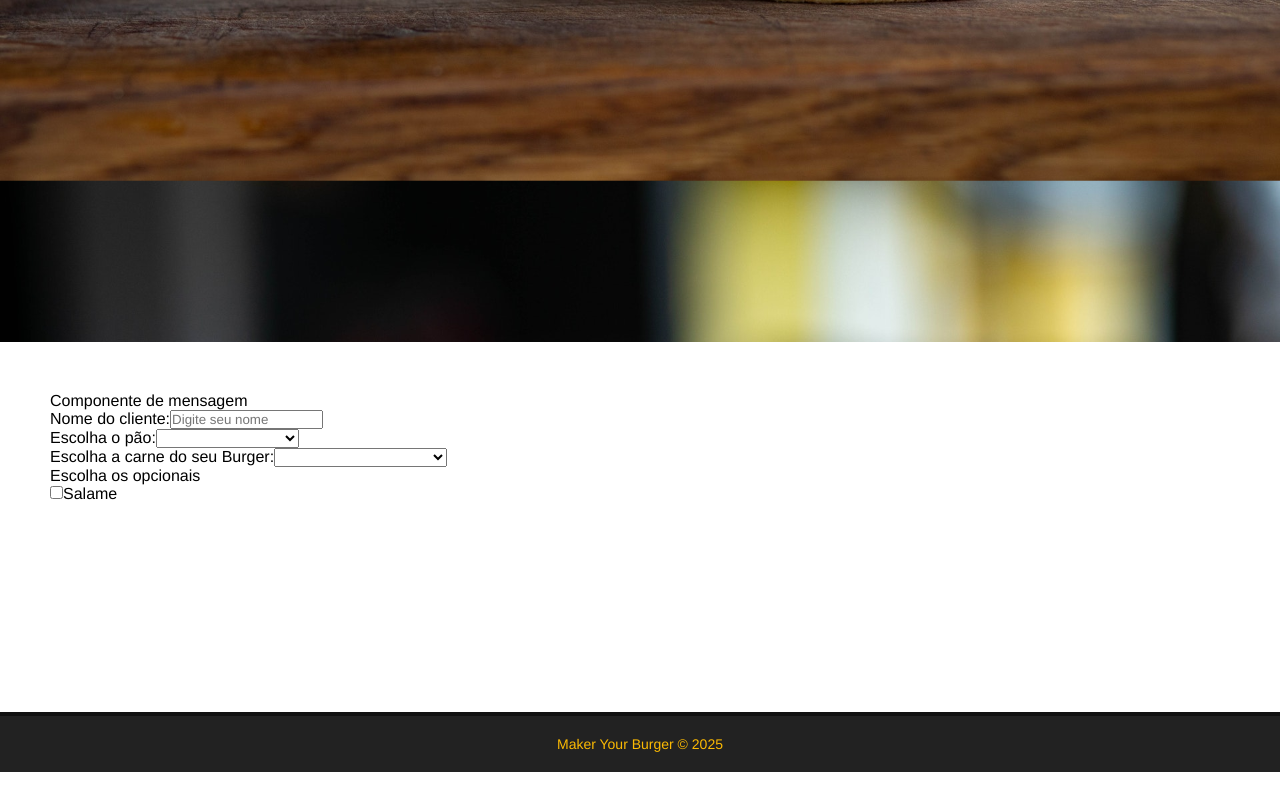
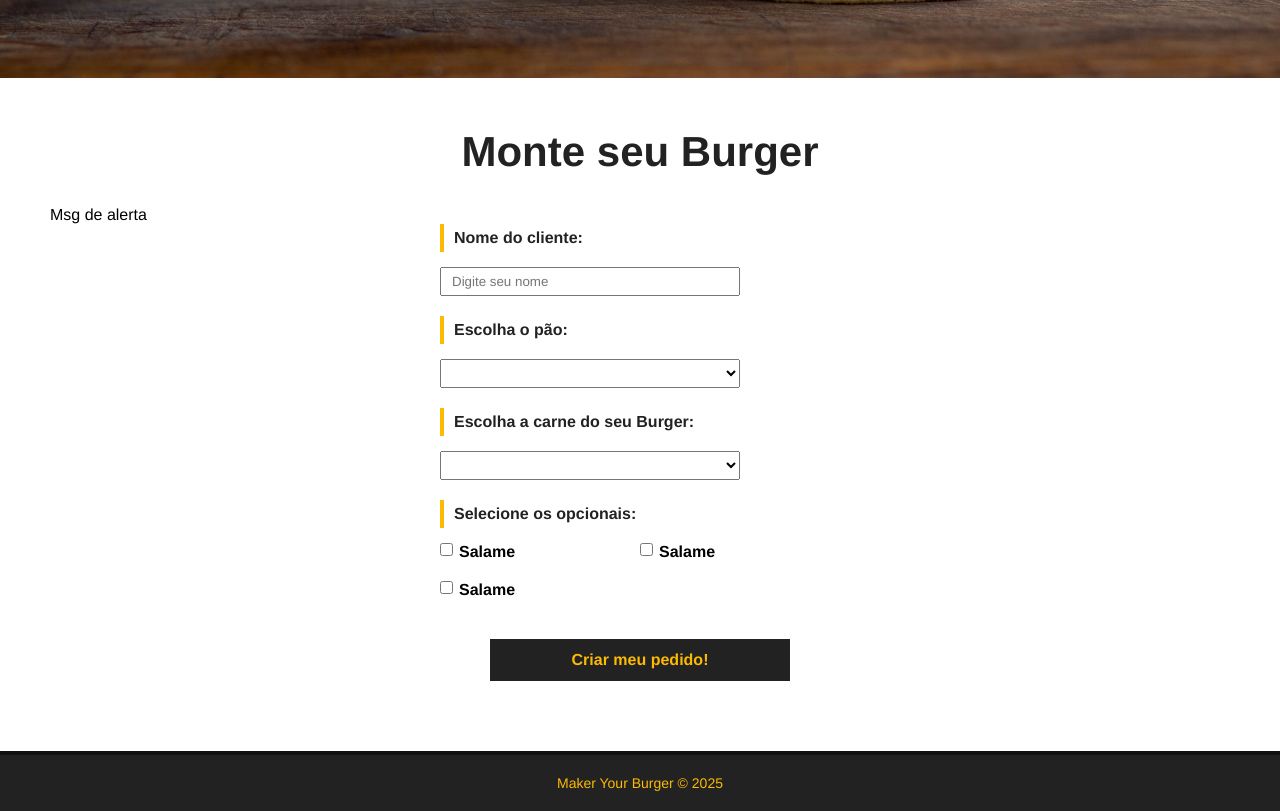
Before and after one commit to TsgoDev/make-your-burger, a Vue app: page / in a window 1280 px wide. Shown: the part 500-1311 px from the top of the page. Before the commit the page ends 1272 px from the top, so only its background shows below. Built offline with nearby package versions, Linux system fonts and the light colour scheme.

Commit message:
fix: correção no formulário

```diff
--- a/src/components/Banner.vue
+++ b/src/components/Banner.vue
@@ -15,7 +15,7 @@ export default {
   background-image: url("~@/../public/img/burger.jpg");
   background-position: 0 -250px;
   background-size: cover;
-  height: 764px;
+  height: 500px;
   display: flex;
   align-items: center;
   justify-content: flex-start;
--- a/src/components/Formulario.vue
+++ b/src/components/Formulario.vue
@@ -1,34 +1,46 @@
 <template>
-    <div class="form-container">
-        <p>Componente de mensagem</p>
-        <form id="burger-form" method="POST" @submit="createBurger">
+    <div>
+        <p>Msg de alerta</p>
+        <div>
+            <form id="burger-form">
                 <div class="input-container">
                     <label for="nome">Nome do cliente:</label>
-                <input type="text" id="nome" name="nome" placeholder="Digite seu nome" required>
+                    <input type="text" id="nome" name="nome" v-model="nome" placeholder="Digite seu nome">
                 </div>
                 <div class="input-container">
                     <label for="pao">Escolha o pão:</label>
                     <select name="pao" id="pao" v-model="pao">
                         <option value="">Selecione o seu pão</option>
-                    <option v-for="pao in paes" :key="pao.id" :value="pao.tipo">{{ pao.tipo }}</option>
+                        <option value="integral">Integral</option>
                     </select>
                 </div>
                 <div class="input-container">
                     <label for="carne">Escolha a carne do seu Burger:</label>
                     <select name="carne" id="carne" v-model="carne">
                         <option value="">Selecione o tipo de carne</option>
-                    <option v-for="carne in carnes" :key="carne.id" :value="carne.tipo">{{ carne.tipo }}</option>
+                        <option value="maminha">Maminha</option>
                     </select>
                 </div>
-            <div class="input-container">
-                <label for="opecionais">Escolha os opcionais</label>
-                <div class="ckeckbox-container">
+                <div id="opcionais-container" class="input-container">
+                    <label id="opcionais-title" for="opcionais">Selecione os opcionais:</label>
+                    <div class="checkbox-container">
                         <input type="checkbox" name="opcionais" v-model="opcionais" value="salame">
                         <span>Salame</span>
-                    </input>
+                    </div>
+                    <div class="checkbox-container">
+                        <input type="checkbox" name="opcionais" v-model="opcionais" value="salame">
+                        <span>Salame</span>
+                    </div>
+                    <div class="checkbox-container">
+                        <input type="checkbox" name="opcionais" v-model="opcionais" value="salame">
+                        <span>Salame</span>
                     </div>
                 </div>
+                <div class="input-container">
+                    <input type="submit" class="submit-btn" value="Criar meu pedido!">
+                </div>
             </form>
+        </div>
     </div>
 </template>
 
@@ -37,3 +49,72 @@ export default {
     name: "Formulario",
 }
 </script>
+
+<style scoped>
+#burger-form {
+    max-width: 400px;
+    margin: 0 auto;
+}
+
+.input-container {
+    display: flex;
+    flex-direction: column;
+    margin-bottom: 20px;
+}
+
+label {
+    font-weight: bold;
+    margin-bottom: 15px;
+    color: #222;;
+    padding: 5px 10px;
+    border-left: 4px solid #fcba03;
+  }
+
+  input, select {
+    padding: 5px 10px;
+    width: 300px;
+  }
+
+  #opcionais-container {
+    flex-direction: row;
+    flex-wrap: wrap;
+  }
+
+  #opcionais-title {
+    width: 100%;
+  }
+
+  .checkbox-container {
+    display: flex;
+    align-items: flex-start;
+    width: 50%;
+    margin-bottom:20px;
+  }
+
+  .checkbox-container span,
+  .checkbox-container input {
+    width: auto;
+  }
+
+  .checkbox-container span {
+    margin-left:6px;
+    font-weight: bold;
+  }
+
+   .submit-btn {
+    background-color: #222;
+    color:#fcba03;
+    font-weight: bold;
+    border: 2px solid #222;
+    padding: 10px;
+    font-size: 16px;
+    margin: 0 auto;
+    cursor: pointer;
+    transition: .5s;
+  }
+
+  .submit-btn:hover {
+    background-color: transparent;
+    color: #222;
+  }
+</style>
--- a/src/views/Home.vue
+++ b/src/views/Home.vue
@@ -1,6 +1,7 @@
 <template>
   <Banner/>
   <div class="main-container">
+    <h1>Monte seu Burger</h1>
     <Formulario />
   </div>
 </template>
```
Lines whose indentation alone changed are shown as unchanged.
